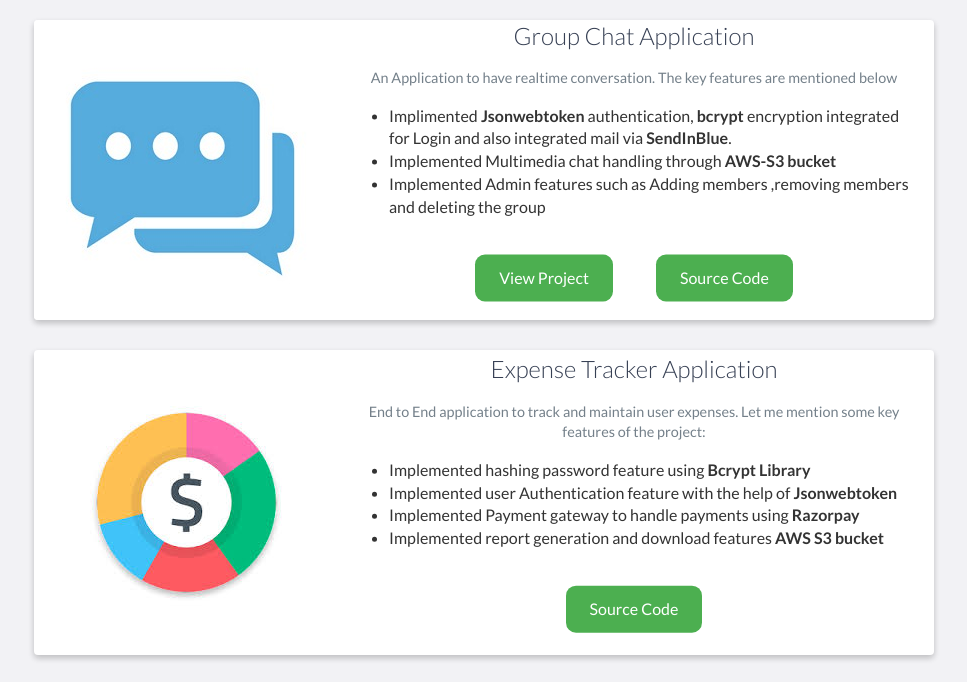
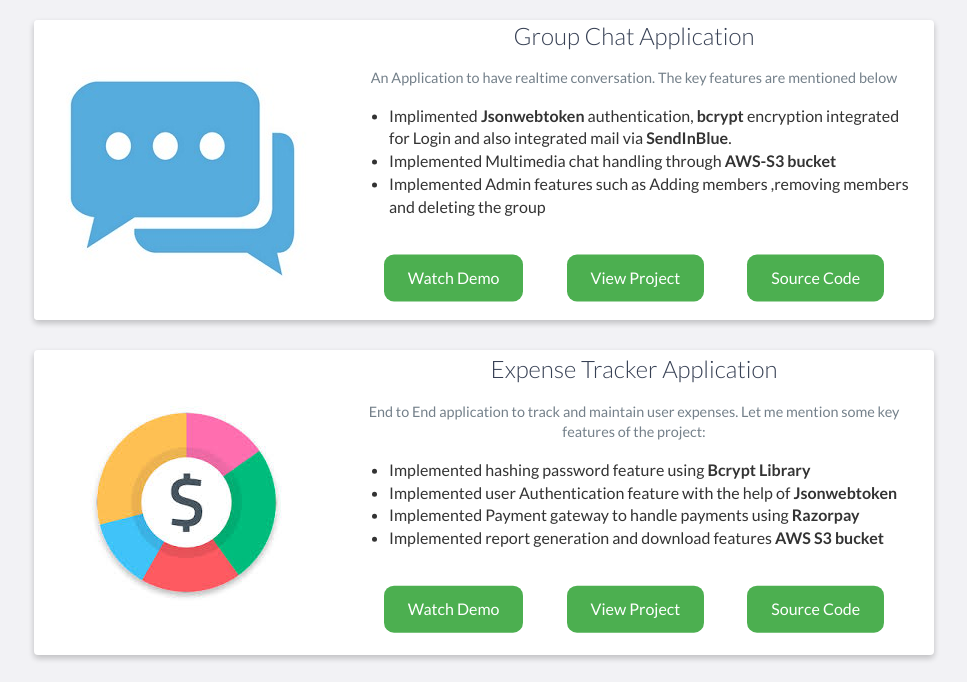
Before and after one commit to Zuber8960/folio, a plain HTML site: page index.html in a window 1280 px wide. Shown: the part 2946-3628 px from the top of the page, without its empty margins (156-1123 px from the left). Drawn offline with nearby package versions, Linux system fonts and the light colour scheme.

Commit message:
commited

```diff
--- a/index.html
+++ b/index.html
@@ -194,15 +194,15 @@
                                 group</li>
 
                         </ul>
+                        <a href="https://youtu.be/-t-wdMN9mVU"
+                            style="margin: 2rem; background-color: #4CAF50; color: white; padding: 12px 24px; text-decoration: none; display: inline-block; border-radius: 10px;">Watch Demo
+                        </a>
                         <a href="http://3.83.227.86/"
-                            style="margin: 2rem; background-color: #4CAF50; color: white; padding: 12px 24px; text-decoration: none; display: inline-block; border-radius: 10px;">View
-                            Project
+                            style="margin: 2rem; background-color: #4CAF50; color: white; padding: 12px 24px; text-decoration: none; display: inline-block; border-radius: 10px;">View Project
                         </a>
                         <a href="https://github.com/Zuber8960/Group-Chat/tree/all-set"
-                            style="margin: 2rem; background-color: #4CAF50; color: white; padding: 12px 24px; text-decoration: none; display: inline-block; border-radius: 10px;">Source
-                            Code
+                            style="margin: 2rem; background-color: #4CAF50; color: white; padding: 12px 24px; text-decoration: none; display: inline-block; border-radius: 10px;">Source Code
                         </a>
-
                     </div>
                 </div>
 
@@ -223,9 +223,12 @@
                             <li>Implemented Payment gateway to handle payments using <b>Razorpay</b></li>
                             <li>Implemented report generation and download features <b>AWS S3 bucket</b></li>
                         </ul>
-                        <!-- <a href="#"
+                        <a href="https://youtu.be/-t-wdMN9mVU"
+                            style="margin: 2rem; background-color: #4CAF50; color: white; padding: 12px 24px; text-decoration: none; display: inline-block; border-radius: 10px;">Watch Demo
+                        </a>
+                        <a href="http://100.26.211.77/"
                             style="margin: 2rem; background-color: #4CAF50; color: white; padding: 12px 24px; text-decoration: none; display: inline-block; border-radius: 10px;">View Project
-                        </a> -->
+                        </a>
                         <a href="https://github.com/Zuber8960/Expence-Tracker"
                             style="margin: 2rem; background-color: #4CAF50; color: white; padding: 12px 24px; text-decoration: none; display: inline-block; border-radius: 10px;">Source
                             Code
@@ -253,9 +256,9 @@
                             <li>Implemented Pegination feature to show a limited products per page.</li>
                             <li>Implimented cart feature, for add-to-cart, delete item from cart, place Order.</li>
                         </ul>
-                        <!-- <a href="#"
-                            style="margin: 2rem; background-color: #4CAF50; color: white; padding: 12px 24px; text-decoration: none; display: inline-block; border-radius: 10px;">View Project
-                        </a> -->
+                        <a href="https://youtu.be/tHbEY3Q6th0"
+                            style="margin: 2rem; background-color: #4CAF50; color: white; padding: 12px 24px; text-decoration: none; display: inline-block; border-radius: 10px;">Watch Demo
+                        </a>
                         <a href="https://github.com/Zuber8960/E-Commerce-Website"
                             style="margin: 2rem; background-color: #4CAF50; color: white; padding: 12px 24px; text-decoration: none; display: inline-block; border-radius: 10px;">Source
                             Code
```
